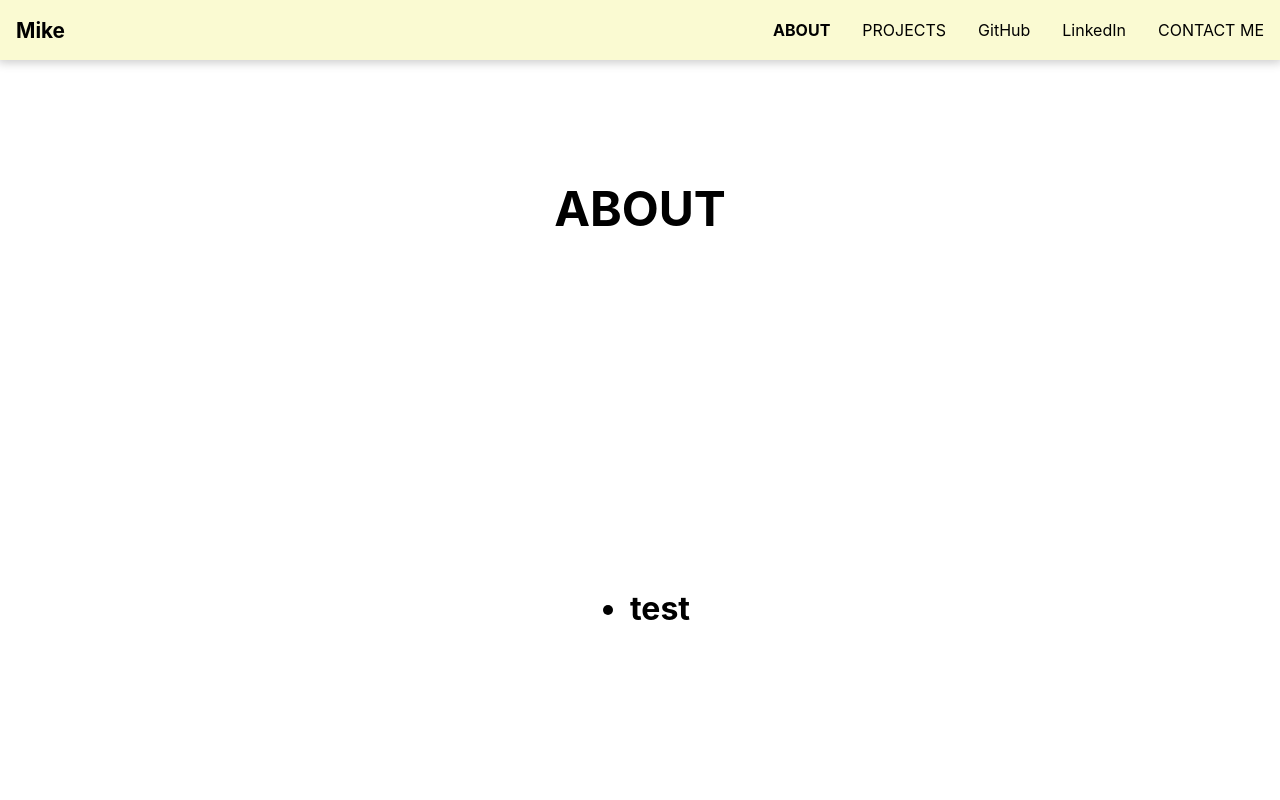
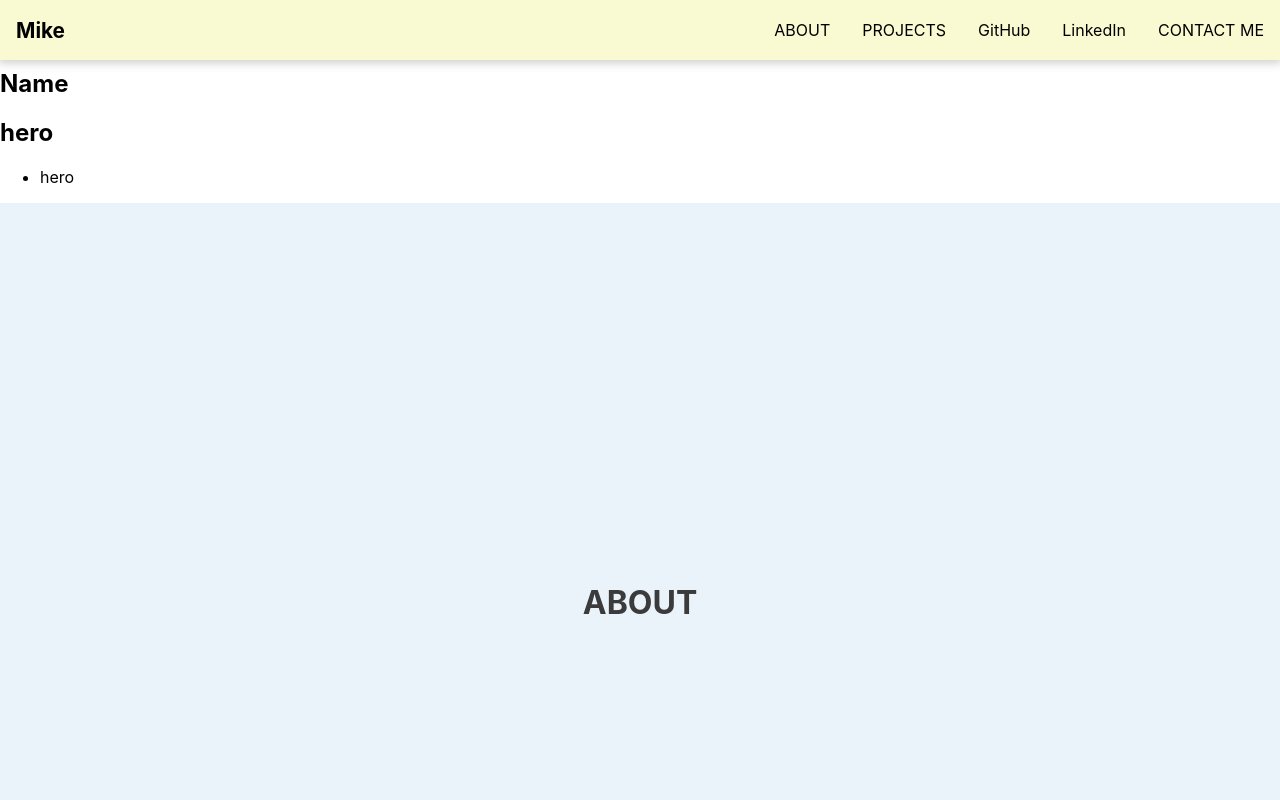
Before and after one commit to sparklingwaterlemon/Portfolio, a React (Create React App) app: page / in a window 1280 px wide. Shown: the top 800 px of the page. Built offline with nearby package versions, Linux system fonts and the light colour scheme.

Commit message:
Created Hero Section

```diff
--- a/src/Components/AboutSection/AboutSection.jsx
+++ /dev/null
@@ -1,12 +0,0 @@
-import "./AboutSection.css";
-
-export default function AboutSection(){
-    return (
-        <section id="about">
-            <h2> ABOUT </h2>
-            <ul>
-                <li> test </li>
-            </ul>
-        </section>
-    )
-}
--- /dev/null
+++ b/src/Components/HeroSection/HeroSection.jsx
@@ -0,0 +1,16 @@
+import "./HeroSection.css";
+
+export default function HeroSection(){
+    return (
+        <section id="hero">
+            <div className="hero">
+                <h2> image </h2>
+                <h2> Name </h2>
+            </div>
+            <h2> hero </h2>
+            <ul>
+                <li> hero </li>
+            </ul>
+        </section>
+    )
+}
--- a/src/Pages/App/App.css
+++ b/src/Pages/App/App.css
@@ -3,7 +3,7 @@
 }
 
 /* change later, individual section may need different height */
-section {
+#about, #projects, #github, #linkedin, #contact {
   display: grid;
   place-items: center;
   height: 100vh;
@@ -13,7 +13,7 @@ section {
   /* border: 5px dotted orange; */
 }
 
-#projects, #linkedin {
+#about, #github, #contact {
   color: #3b3b3c;
   background: #eaf2fa;
 }
--- a/src/Pages/App/App.jsx
+++ b/src/Pages/App/App.jsx
@@ -1,6 +1,7 @@
 import './App.css';
 import NavBar from '../../Components/NavBar/NavBar';
-import AboutSection from '../../Components/AboutSection/AboutSection';
+import HeroSection from '../../Components/HeroSection/HeroSection';
+// import AboutSection from '../../Components/HeroSection/HeroSection';
 
 import ContactSection from '../../Components/ContactSection/ContactSection';
 import ScrollToTop from '../../Utilities/ScrollToTop/ScrollToTop';
@@ -12,8 +13,8 @@ export default function App() {
     <>
     <div className="container">
       <NavBar />
-      <AboutSection />
-
+      <HeroSection />
+      <section id="about"> ABOUT </section>
       <section id="projects">PROJECTS</section>
       <section id="github">GitHub</section>
       <section id="linkedin">LinkedIn</section>
```
Also changed, not shown: src/Components/HeroSection/HeroSection.css (added).
